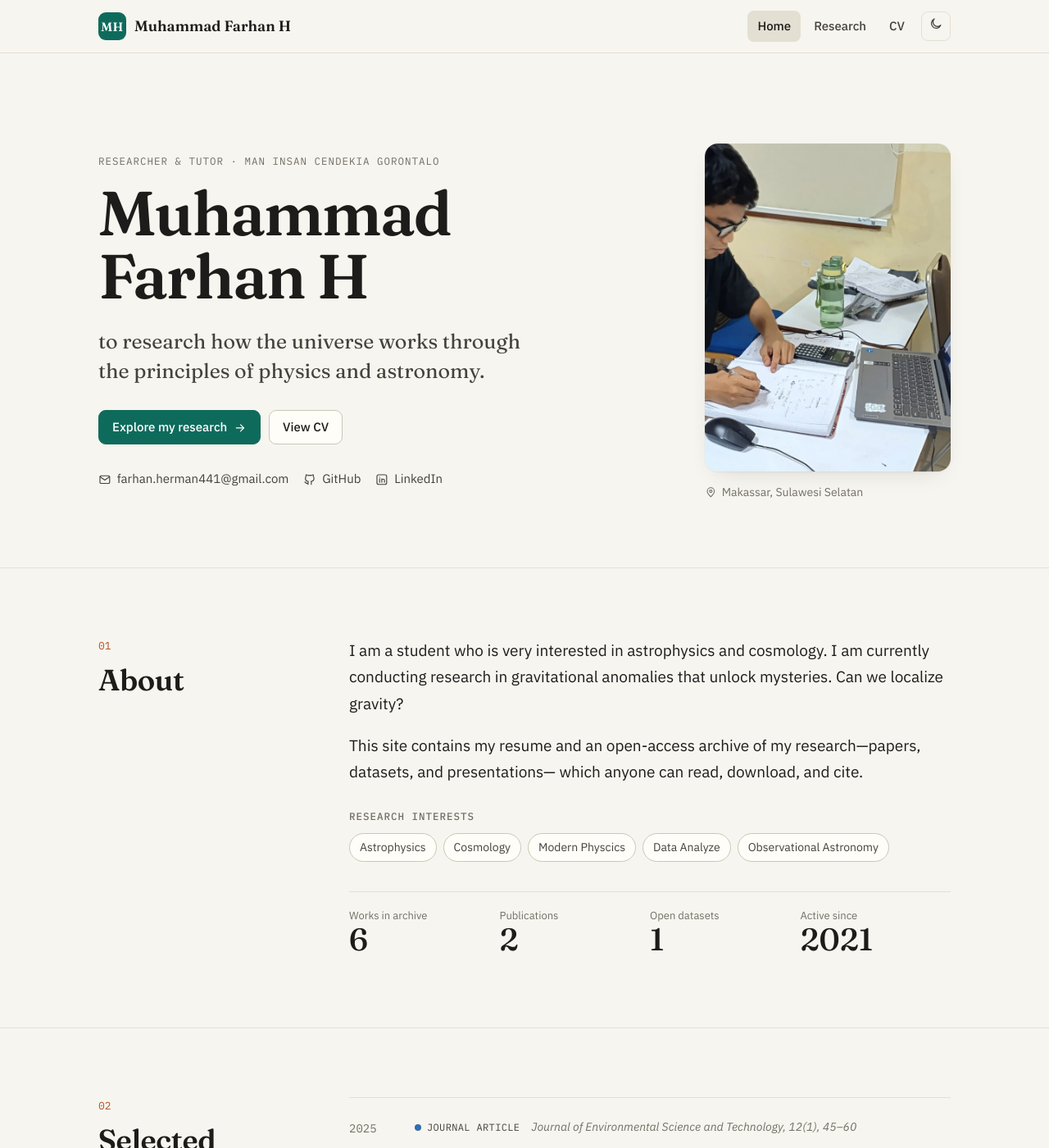
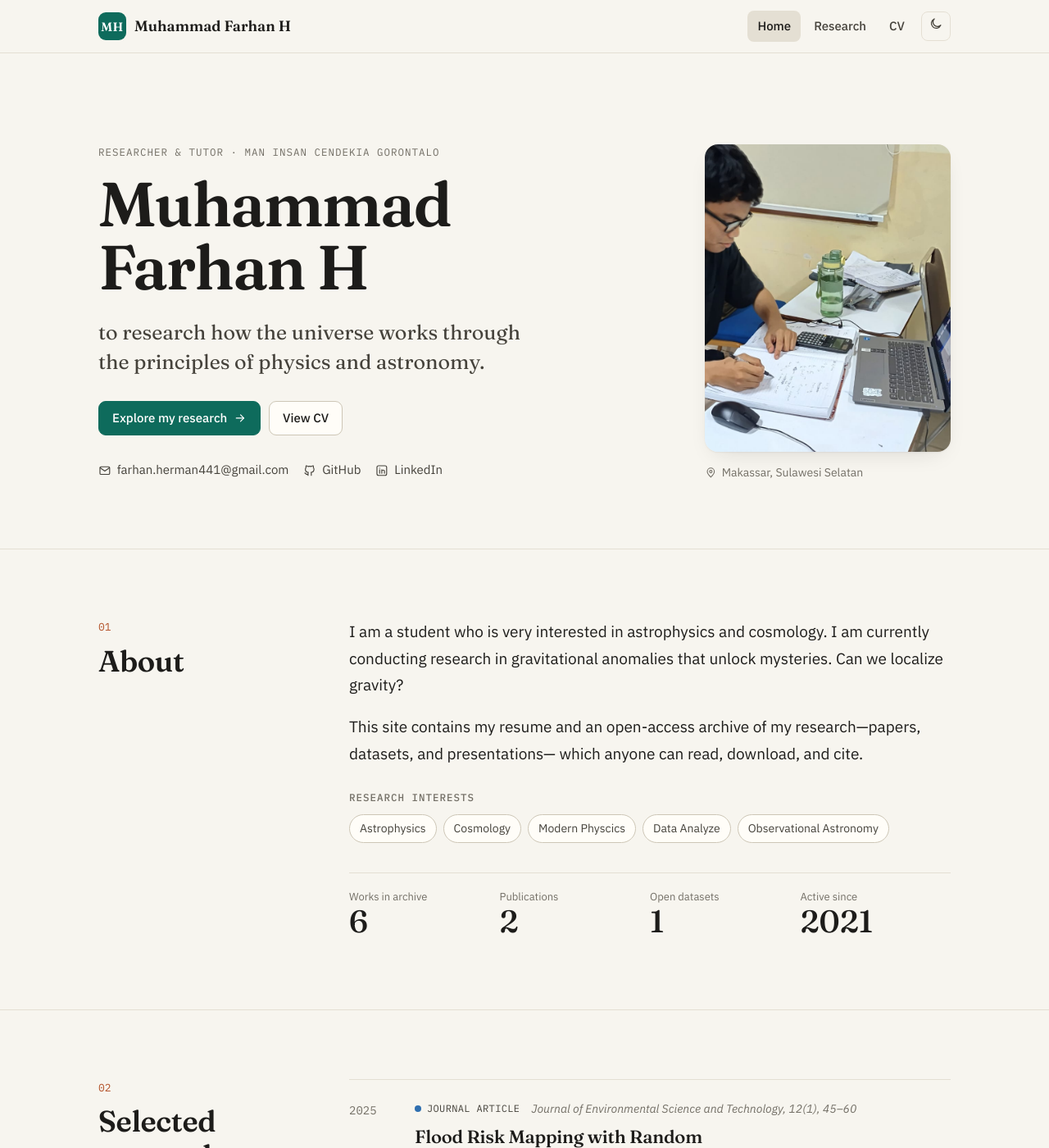
Before and after one commit to fahertkuze/hehe-, a Jekyll site: the page built from index.html, in a window 1280 px wide and 1400 px high. Shown: the whole window at 82% size. Built offline with Jekyll 4.4.1, drawn with Linux system fonts in a browser that asks for light colours.

Commit message:
Add portrait crop of profile photo and fix photo sizing
Add assets/img/foto.jpg, a 4:5 crop of the uploaded landscape photo
centred on the face. Let the hero image keep its aspect ratio (the
img height attribute was overriding it, so the mobile circle rendered
as an ellipse), bias the crop toward the top, and percent-encode
spaces in the photo path so file names like "foto kossmi.jpeg" work.

Co-Authored-By: Claude Opus 5.5 <noreply@anthropic.com>
Claude-Session: https://claude.ai/code/session_014yDpdmSjPfRVLJKuhsAiMV

```diff
--- a/_includes/head.html
+++ b/_includes/head.html
@@ -23,7 +23,7 @@
 <meta property="og:type" content="{% if page.collection == 'penelitian' %}article{% else %}profile{% endif %}">
 <meta property="og:locale" content="{% if site.lang == 'id' %}id_ID{% else %}en_US{% endif %}">
 {%- if profil.foto != "" and profil.foto %}
-<meta property="og:image" content="{{ profil.foto | absolute_url }}">
+<meta property="og:image" content="{{ profil.foto | absolute_url | replace: ' ', '%20' }}">
 {%- endif %}
 <meta name="twitter:card" content="summary">
 
--- a/assets/css/situs.css
+++ b/assets/css/situs.css
@@ -244,7 +244,7 @@ strong { font-weight: 600; }
 .pahlawan__aksi { display: flex; flex-wrap: wrap; gap: 10px; }
 
 .pahlawan__potret { width: clamp(200px, 26vw, 300px); }
-.pahlawan__potret img { width: 100%; aspect-ratio: 4 / 5; object-fit: cover; border-radius: 16px; box-shadow: var(--bayang); }
+.pahlawan__potret img { width: 100%; height: auto; aspect-ratio: 4 / 5; object-fit: cover; object-position: 50% 15%; border-radius: 16px; box-shadow: var(--bayang); }
 .monogram {
   position: relative; aspect-ratio: 4 / 5; border-radius: 16px; overflow: hidden;
   background:
--- a/index.html
+++ b/index.html
@@ -24,7 +24,7 @@ title: Home
     </div>
     <div class="pahlawan__potret">
       {%- if profil.foto and profil.foto != "" %}
-      <img src="{{ profil.foto | relative_url }}" alt="Photo of {{ profil.nama | escape }}" width="320" height="400">
+      <img src="{{ profil.foto | relative_url | replace: ' ', '%20' }}" alt="Photo of {{ profil.nama | escape }}" width="320" height="400">
       {%- else %}
       <div class="monogram" aria-hidden="true"><span>{{ kata.first | slice: 0 }}{% if kata.size > 1 %}{{ kata.last | slice: 0 }}{% endif %}</span></div>
       {%- endif %}
```
Also changed, not shown: assets/img/foto.jpg (added).
